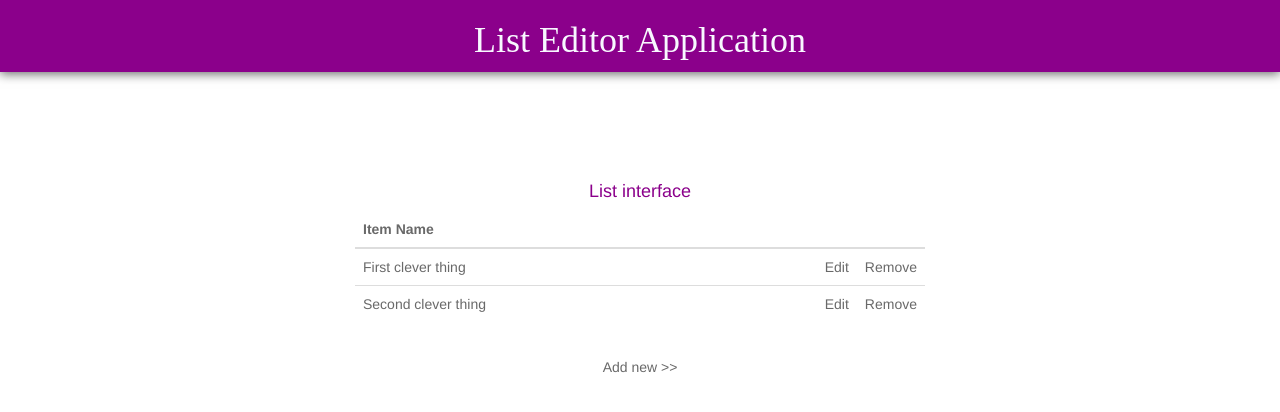
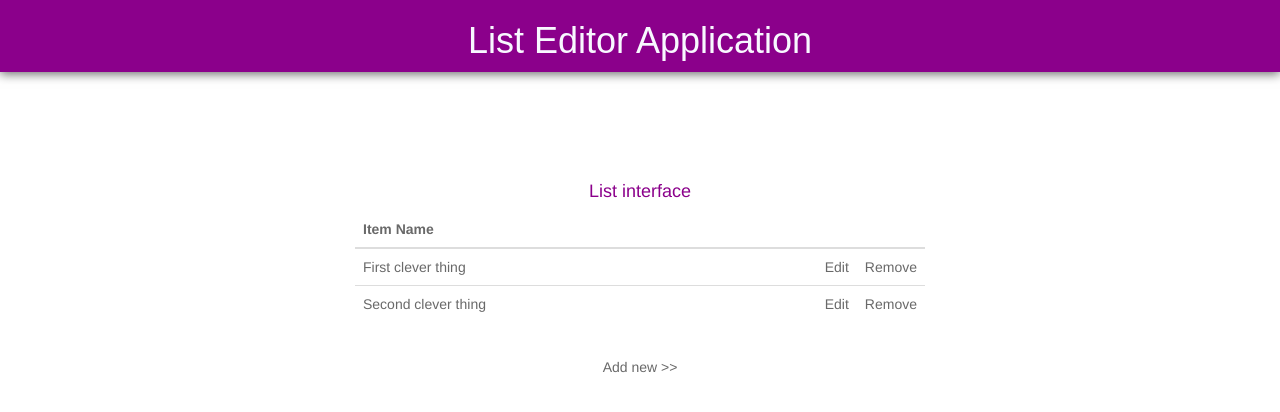
Before and after one commit to kanistra50/List_Editor, a plain HTML site: page index.html in a window 1280 px wide. Drawn offline with nearby package versions, Linux system fonts and the light colour scheme.

Commit message:
Update app.css

```diff
--- a/css/app.css
+++ b/css/app.css
@@ -7,7 +7,7 @@ body {
 .header {
     margin: 0;
     background-color: darkmagenta;
-    font-family: "Segoe UI Light", SansSerif ;
+    font-family: "Segoe UI Light", SansSerif, 'Quicksand', sans-serif ;
     color: ghostwhite;
     padding: 1px 0;
     box-shadow: 0 2px 10px dimgrey;
```
